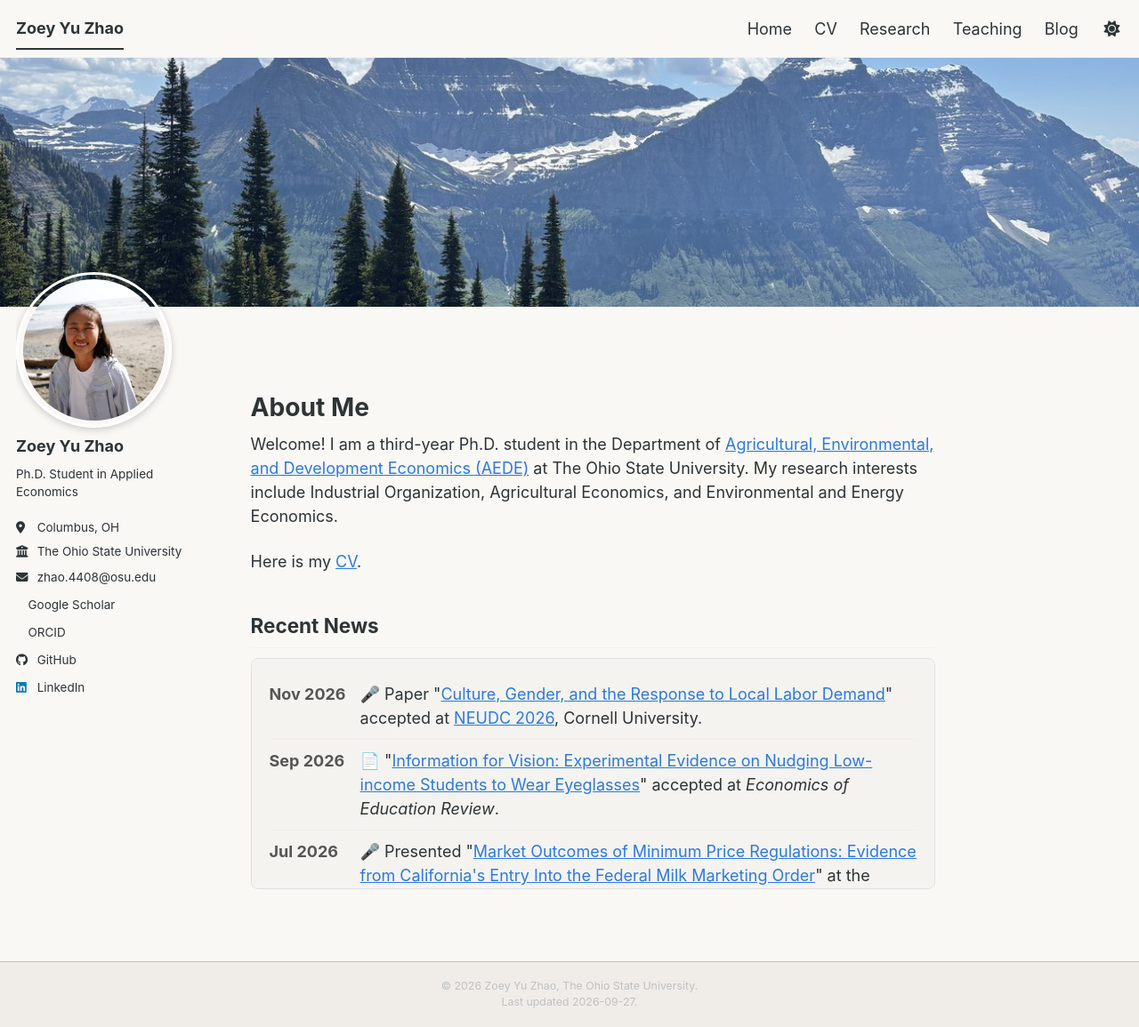
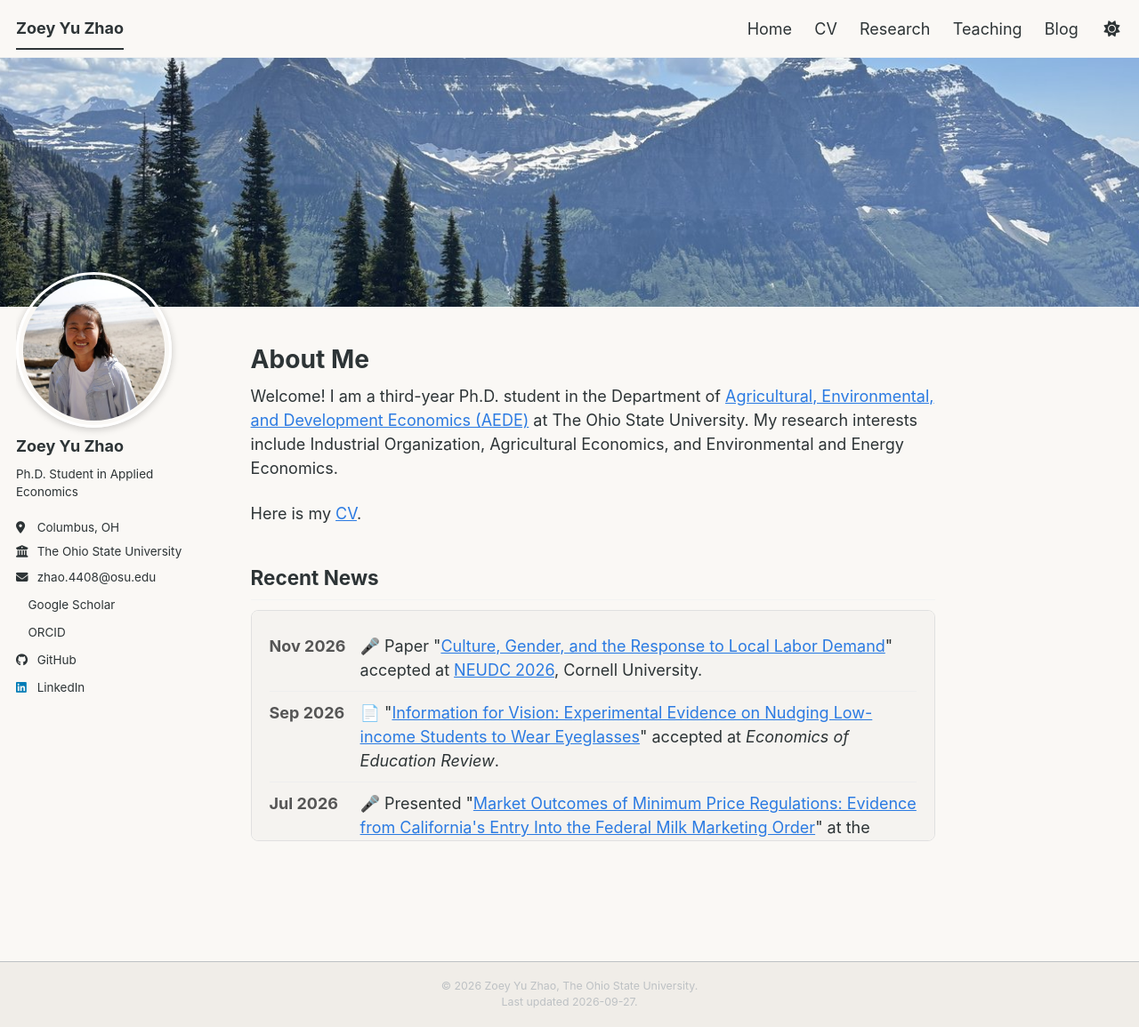
Before and after one commit to zoeyzhao-econ/zoeyzhao-econ.github.io, a Jekyll site: the page built from _pages/about.md, in a window 1280 px wide and 1155 px high. Shown: the whole window at 89% size. Built offline with Jekyll 4.4.1, drawn with Linux system fonts in a browser that asks for light colours; a style sheet for code colours, icons or effects is not loaded.

Commit message:
Update favicon to ZY initials and reduce page top padding
Replace graduation cap favicon with blue "ZY" initials icon.
Reduce padding-top from 4em to 1em for better content proximity to banner.

Co-Authored-By: Claude Opus 4.6 <noreply@anthropic.com>

```diff
--- a/_sass/layout/_archive.scss
+++ b/_sass/layout/_archive.scss
@@ -4,7 +4,7 @@
 
 .archive {
   margin-bottom: 2em;
-  padding-top: 4em;
+  padding-top: 1em;
 
   @include breakpoint($medium) {
     @include span(12 of 12);
--- a/_sass/layout/_page.scss
+++ b/_sass/layout/_page.scss
@@ -17,7 +17,7 @@
 }
 
 .page {
-  padding-top: 4em;
+  padding-top: 1em;
 
   @include breakpoint($large) {
     @include span(10 of 12 last);
```
Also changed, not shown: images/favicon-192x192.png, images/favicon-32x32.png, images/favicon-512x512.png, images/favicon.ico, images/favicon.svg.
